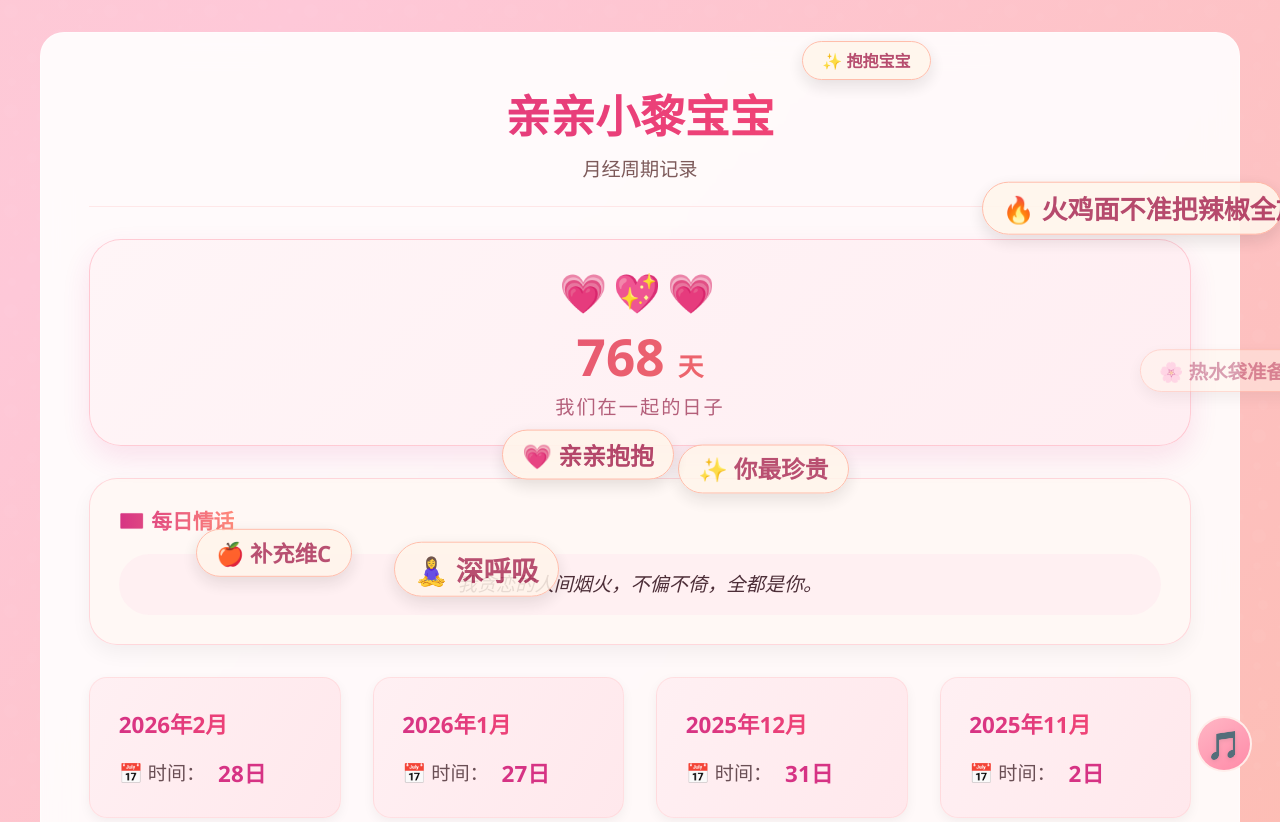
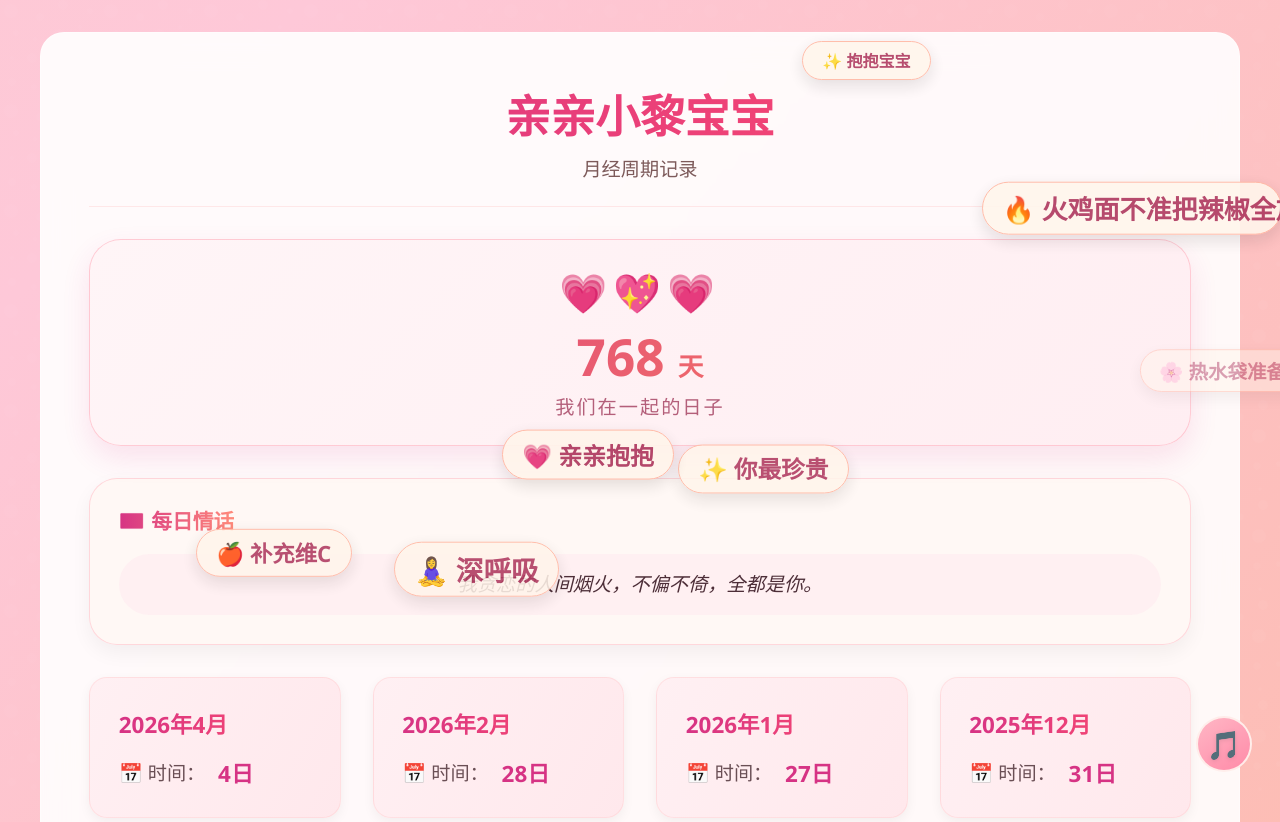
Before and after one commit to 52020/52020.github.io, a plain HTML site: page index.html in a window 1280 px wide. Shown: the top 822 px of the page. Drawn offline with Linux system fonts and the light colour scheme; no server answers.

Commit message:
Update index.html

```diff
--- a/index.html
+++ b/index.html
@@ -420,7 +420,8 @@
             { year: 2025, month: '11月', day: 2 },
             { year: 2025, month: '12月', day: 31 },
             { year: 2026, month: '1月', day: 27 },
-            { year: 2026, month: '2月', day: 28 }
+            { year: 2026, month: '2月', day: 28 },
+            { year: 2026, month: '4月', day: 4 }
         ];
 
         function renderCards() {
```
